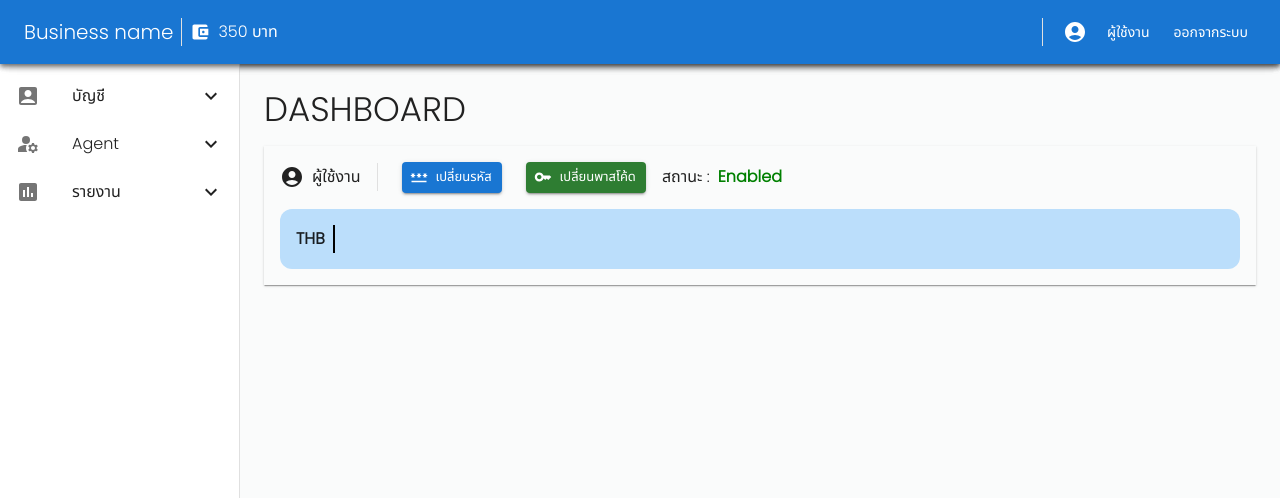
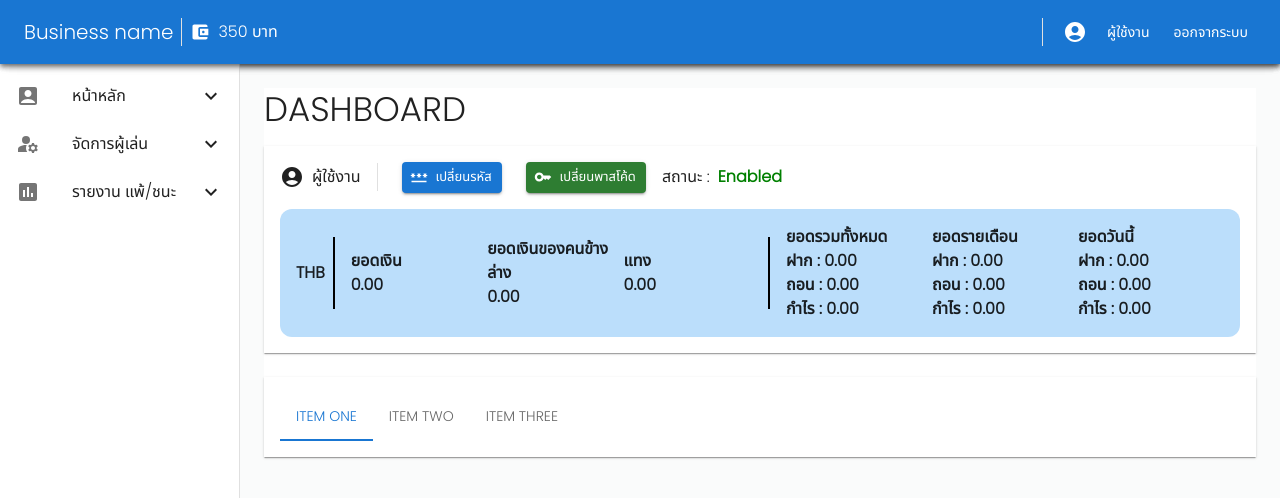
Before and after one commit to theerawatzuz/PH2WORK-COMPANY, a React (Vite) app: page /resultreport in a window 1280 px wide. Shown: the top 498 px of the page. Built offline with nearby package versions, Linux system fonts and the light colour scheme; no server answers.

Commit message:
AddDashboardDetail

```diff
--- a/src/components/LeftNav.jsx
+++ b/src/components/LeftNav.jsx
@@ -89,7 +89,7 @@ export default function LeftNav() {
                 <ListItemIcon>
                   <AccountBoxIcon />
                 </ListItemIcon>
-                <ListItemText primary="บัญชี" />
+                <ListItemText primary="หน้าหลัก" />
                 {accountOpen ? <KeyboardArrowUpIcon /> : <KeyboardArrowDownIcon />}
               </ListItemButton>
             </ListItem>
@@ -118,7 +118,7 @@ export default function LeftNav() {
                 <ListItemIcon>
                   <ManageAccountsIcon />
                 </ListItemIcon>
-                <ListItemText primary="Agent" />
+                <ListItemText primary="จัดการผู้เล่น" />
                 {manageMemberOpen ? <KeyboardArrowUpIcon /> : <KeyboardArrowDownIcon />}
               </ListItemButton>
             </ListItem>
@@ -157,7 +157,7 @@ export default function LeftNav() {
                 <ListItemIcon>
                   <AssessmentIcon />
                 </ListItemIcon>
-                <ListItemText primary="รายงาน" />
+                <ListItemText primary="รายงาน แพ้/ชนะ" />
                 {reportOpen ? <KeyboardArrowUpIcon /> : <KeyboardArrowDownIcon />}
               </ListItemButton>
             </ListItem>
@@ -165,12 +165,12 @@ export default function LeftNav() {
               <List component="div" disablePadding>
                 <ListItem sx={{ pl: 4 }} disablePadding>
                   <ListItemButton onClick={() => handleMenuClick('LoseWinMembers')}>
-                    <ListItemText primary="Lose/win Members" />
+                    <ListItemText primary="แพ้ชนะ ผู้เล่น" />
                   </ListItemButton>
                 </ListItem>
                 <ListItem sx={{ pl: 4 }} disablePadding>
                   <ListItemButton onClick={() => handleMenuClick('LoseWinProvider')}>
-                    <ListItemText primary="Lose/win Provider" />
+                    <ListItemText primary="แพ้ชนะ ตามค่าย" />
                   </ListItemButton>
                 </ListItem>
                 <ListItem sx={{ pl: 4 }} disablePadding>
--- a/src/pages/Dashboard.jsx
+++ b/src/pages/Dashboard.jsx
@@ -1,6 +1,9 @@
 import { Box } from '@mui/material'
 import React from 'react'
 import Typography from '@mui/material/Typography';
+import PropTypes from 'prop-types';
+import Tabs from '@mui/material/Tabs';
+import Tab from '@mui/material/Tab';
 
 import { Divider } from '@mui/material';
 import Button from '@mui/material/Button';
@@ -15,13 +18,24 @@ import KeyIcon from '@mui/icons-material/Key';
 const user = "ผู้ใช้งาน"
 const userStatus = "Enabled"
 
+//amount
+const currentAmount = "0.00"
+
 const Dashboard = () => {
+  const [value, setValue] = React.useState(0);
+
+  const handleChange = (event, newValue) => {
+    setValue(newValue);
+  };
+
+
   return (
-    <Box sx={{ gap: 3}}>
+    <Box sx={{ gap: 3, bgcolor:'background.paper'}}>
       <Typography variant="h4">
         DASHBOARD
       </Typography>
-      <Box>
+      <Box sx={{display: 'flex', flexDirection: 'column', gap: 1}}>
+        {/* HEAD */}
         <Box sx={{boxShadow: 1 , mt: 2, p: 2}}>
           <Box sx={{ display: 'flex', alignItems: 'center',  gap: 1}}>
               <AccountCircle/>
@@ -40,13 +54,112 @@ const Dashboard = () => {
                 <b>{userStatus}</b>
               </Typography> */}
           </Box>
-          <Box sx={{mt:2, p:2 , bgcolor: "#bbdefb", borderRadius: '12px', display: "flex", alignItems: 'center'}}>
-              <Typography variant="body1">
+
+          <Box sx={{mt:2, p:2 , bgcolor: "#bbdefb", borderRadius: '12px', display: 'flex'}}>
+            <Box sx={{display: "flex", alignItems: 'center', width: 6/12}}>
+              <Typography variant="body1" >
                 <b>THB</b>
               </Typography>
-              <Divider orientation="vertical" flexItem sx={{ height: 28, width: 2,  alignSelf: 'center', mx: 1, bgcolor: 'black' }} />
+              <Divider orientation="vertical" flexItem sx={{ height: 3/4, width: 2,  alignSelf: 'center', mx: 1, mr:2, bgcolor: 'black' }} />
+              <Box sx={{ width:1/3}}>
+              <Typography variant="body1">
+                <b>ยอดเงิน</b>
 
+              </Typography>
+              <Typography variant="body1">
+                <b>{currentAmount}</b>
+
+              </Typography>
+              </Box>
+              <Box sx={{ width:1/3}}>
+              <Typography variant="body1">
+                <b>ยอดเงินของคนข้างล่าง</b>
+
+              </Typography>
+              <Typography variant="body1">
+                <b>{currentAmount}</b>
+
+              </Typography>
+              </Box>
+              <Box sx={{ width:1/3}}>
+              <Typography variant="body1">
+                <b>แทง</b>
+
+              </Typography>
+              <Typography variant="body1">
+                <b>{currentAmount}</b>
+
+              </Typography>
+              </Box>
+              </Box>
+
+            <Box sx={{display: "flex", alignItems: 'center', width: 6/12}}>
+              <Divider orientation="vertical" flexItem sx={{ height: 3/4, width: 2,  alignSelf: 'center', mx: 1, mr:2, bgcolor: 'black' }} />
+              <Box sx={{ width:1/3}}>
+              <Typography variant="body1">
+                <b>ยอดรวมทั้งหมด</b>
+
+              </Typography>
+              <Box>
+              <Typography variant="body1">
+                <b>ฝาก : {currentAmount}</b>
+              </Typography>
+              <Typography variant="body1">
+                <b>ถอน : {currentAmount}</b>
+              </Typography>
+              <Typography variant="body1">
+                <b>กำไร : {currentAmount}</b>
+              </Typography>
+              </Box>
+
+              </Box>
+              <Box sx={{ width:1/3}}>
+              <Typography variant="body1">
+                <b>ยอดรายเดือน</b>
+
+              </Typography>
+              <Box>
+              <Typography variant="body1">
+                <b>ฝาก : {currentAmount}</b>
+              </Typography>
+              <Typography variant="body1">
+                <b>ถอน : {currentAmount}</b>
+              </Typography>
+              <Typography variant="body1">
+                <b>กำไร : {currentAmount}</b>
+              </Typography>
+              </Box>
+              </Box>
+              <Box sx={{ width:1/3}}>
+              <Typography variant="body1">
+                <b>ยอดวันนี้</b>
+
+              </Typography>
+              <Box>
+              <Typography variant="body1">
+                <b>ฝาก : {currentAmount}</b>
+              </Typography>
+              <Typography variant="body1">
+                <b>ถอน : {currentAmount}</b>
+              </Typography>
+              <Typography variant="body1">
+                <b>กำไร : {currentAmount}</b>
+              </Typography>
+              </Box>
+              </Box>
+
+              </Box>
           </Box>
+
+
+        </Box>
+        {/* BODY */}
+        <Box sx={{width: '100%', boxShadow: 1 , mt: 2, p: 2}}>
+        <Tabs value={value} onChange={handleChange}>
+        <Tab label="Item One" />
+        <Tab label="Item Two" />
+        <Tab label="Item Three" />
+      </Tabs>
         </Box>
       </Box>
 
```
